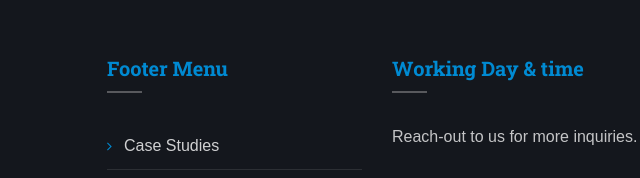
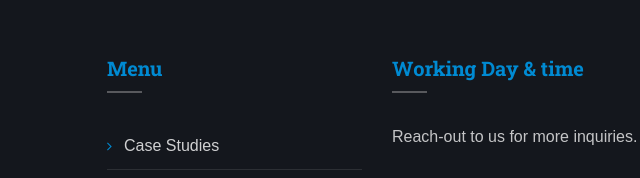
Before and after one commit to Sagar-Bawankar/gencode-1, a plain HTML site: page course-details-py-sql.html in a window 1280 px wide. Shown: the part 2455-2633 px from the top of the page, 358-998 px from the left. Drawn offline with Linux system fonts and the light colour scheme; a web font is replaced by a local one.

Commit message:
course-details-py-sql.html

```diff
--- a/course-details-py-sql.html
+++ b/course-details-py-sql.html
@@ -473,7 +473,7 @@
                     </div>
                     <div class="col-md-3">
                         <div class="widget footer-link">
-                            <h4 class="fwidget-title mb-5 pb-3 primary-color">Footer Menu</h4>
+                            <h4 class="fwidget-title mb-5 pb-3 primary-color">Menu</h4>
                             <ul>
                                 <li><a href="#"><i class="fa fa-angle-right"></i>Case Studies</a></li>
                                 <li><a href="#"><i class="fa fa-angle-right"></i>About Us</a></li>
```
